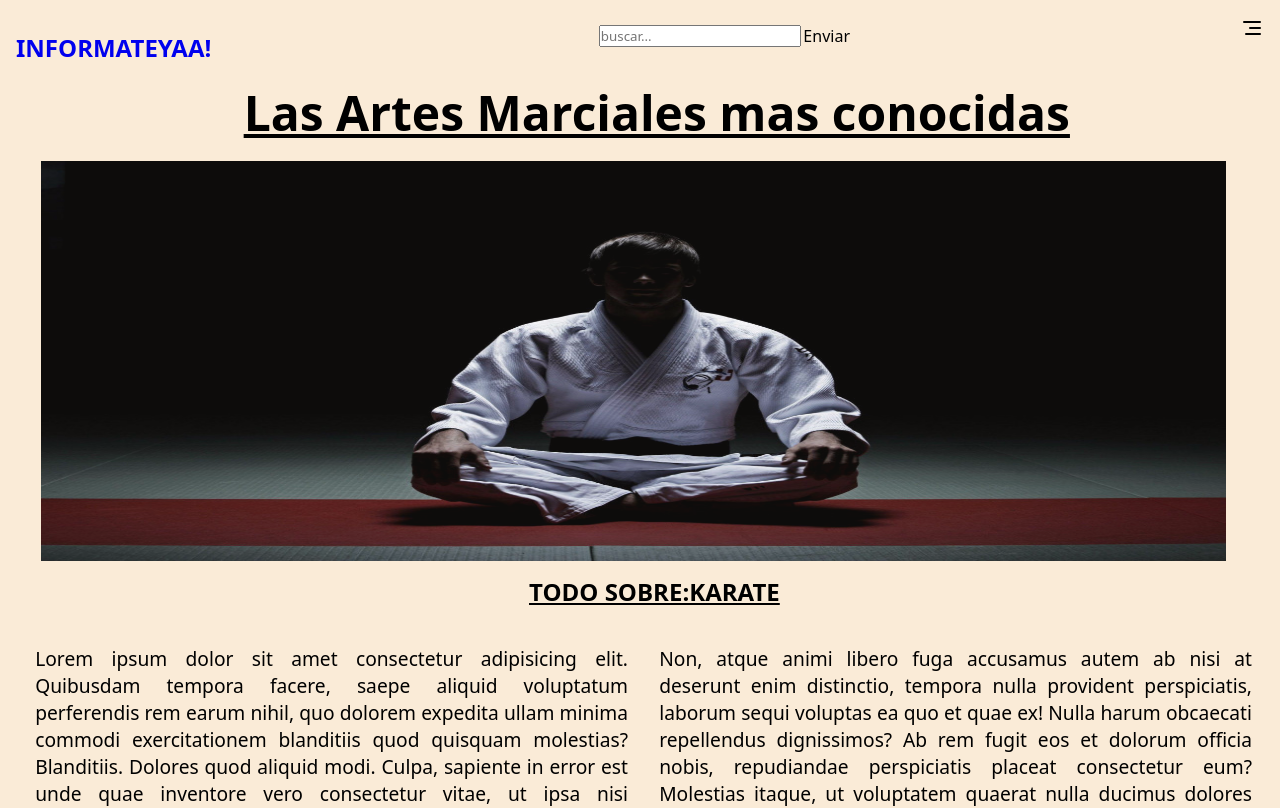
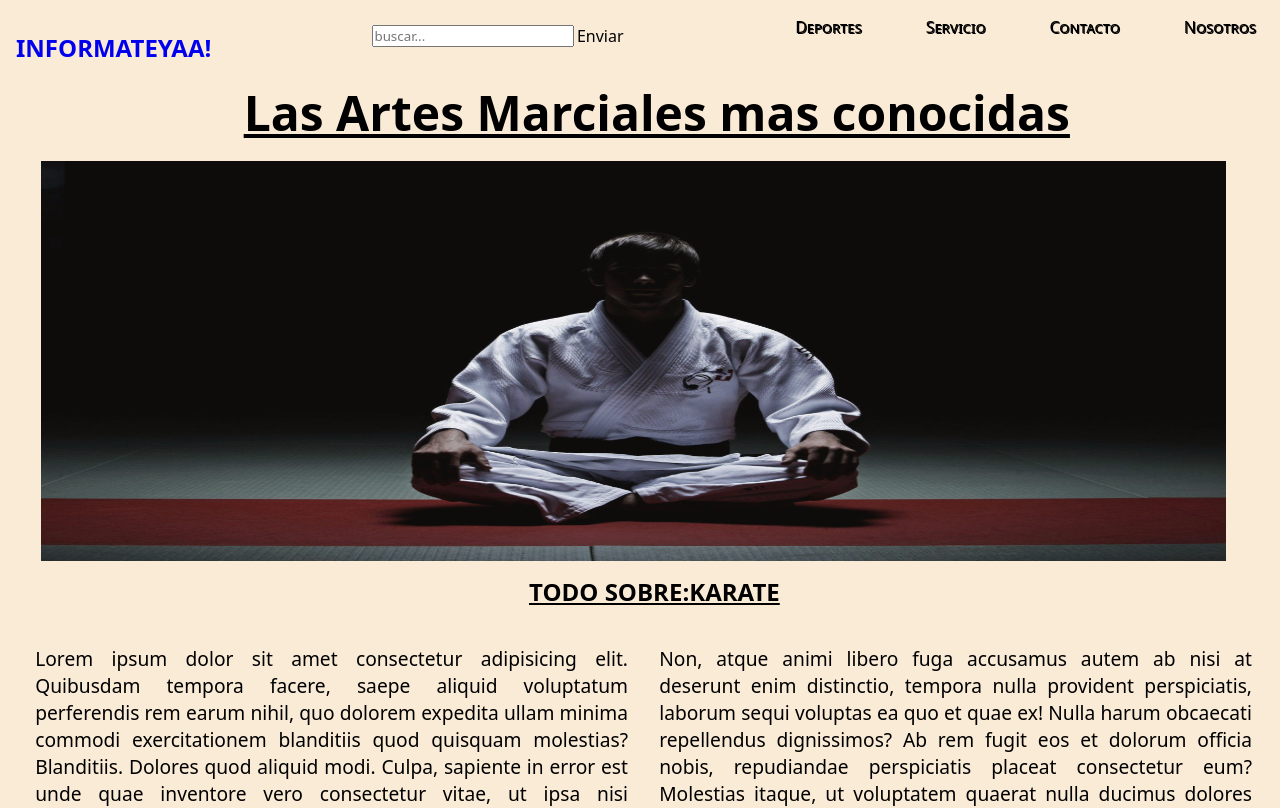
Before and after one commit to NazzaFerraris2023/PreEntrega2-FerrarisSabbatini-coderhouse, a plain HTML site: page index.html in a window 1280 px wide. Shown: the top 808 px of the page. Drawn offline with Linux system fonts and the light colour scheme.

Commit message:
se resolvio problema con la barra de navegacion

```diff
--- a/css/index.css
+++ b/css/index.css
@@ -166,6 +166,10 @@ div.contenedor-svg{
 
 
 }
+
+header div.menu-hamburguesa nav ul li::marker{
+      color: transparent;
+   }
 
 
 
@@ -371,25 +375,97 @@ footer.pie-pagina ul.lista-pie-pagina li{
    .buscador input.btn-send:hover{
       color: rgb(214, 156, 80);
    }
-   header nav{
+/* .menu-hamburguesa a{
+   color: inherit;
+   text-decoration: none;
+   display: none;
+   padding: 10px 20px;
+   max-width: 200px;
+   background: none;
+   font-variant: small-caps;
+   text-shadow: 1px 1px black;
+
+}
+.menu-hamburguesa input[type="checkbox"], .menu-hamburguesa .bloque-1, .menu-hamburguesa .bloque-2{
+   position: absolute;
+   box-sizing: border-box;
+   margin: 0;
+   padding: 0;
+   right: 0;
+   top: 0;
+   width: 48px;
+   height: 48px;
+   display: none;
+}
+.menu-hamburguesa .bloque-1, .menu-hamburguesa .bloque-2 {
+   font-size: 48px;
+   pointer-events: none;
+   display: none;
+}
+.menu-hamburguesa input[type="checkbox"] {
+   opacity: 0;
+   display: none;
+}
+.menu-hamburguesa {
+   color: black;
+   position: relative;
+   background: none;
+   min-height: 48px;
+   display: none;
+}
+.menu-hamburguesa nav {
+   display: none;
+}
+.menu-hamburguesa input:checked ~ nav {
+   display: none;
+}
+.menu-hamburguesa input:checked ~ .bloque-1 {
+   display: none;
+}
+.menu-hamburguesa input:not(:checked) ~ .bloque-2 {
+   display: none;
+}
+*/
+div.contenedor-svg{
+   display: none;
+   flex-direction: row;
+   justify-content: end;
+
+
+}
+
+
+
+
+   header div.menu-hamburguesa nav{
       display: grid;
       grid-column: span 2;
       grid-area: nav;
+
+
    }
-   header nav ul{
+   header div.menu-hamburguesa nav ul{
       display: flex;
       flex-direction: row;
-      justify-content: space-between;
+      justify-content: space-around;
       gap: 3em;
    }
+   header div.menu-hamburguesa nav ul li{
+      display: flex;
+      flex-direction: row;
+      justify-content: space-around;
+   }
+   header div.menu-hamburguesa nav ul li::marker{
+      color: transparent;
+   }
+   header div.menu-hamburguesa nav ul li a:hover{
+   color: rgb(214, 156, 80);
 
-   header nav ul li a:hover{
-   color: rgb(214, 156, 80);
 }
-div.contenedor-svg{
+/* div.contenedor-svg{
    display: flex;
    justify-content: end;
-}
+} */
 /* div button.redes-sociales{
    display: flex;
    align-items: center;
@@ -597,11 +673,68 @@ header div.contenedor{
       background-color:none;
       width: 100%;
    }
-   nav ul li{
+
+/* .menu-hamburguesa a{
+   color: inherit;
+   text-decoration: none;
+   display: none;
+   padding: 10px 20px;
+   max-width: 200px;
+   background: none;
+   font-variant: small-caps;
+   text-shadow: 1px 1px black;
+
+}
+.menu-hamburguesa input[type="checkbox"], .menu-hamburguesa .bloque-1, .menu-hamburguesa .bloque-2{
+   position: absolute;
+   box-sizing: border-box;
+   margin: 0;
+   padding: 0;
+   right: 0;
+   top: 0;
+   width: 48px;
+   height: 48px;
+   display: none;
+}
+.menu-hamburguesa .bloque-1, .menu-hamburguesa .bloque-2 {
+   font-size: 48px;
+   pointer-events: none;
+   display: none;
+}
+.menu-hamburguesa input[type="checkbox"] {
+   opacity: 0;
+   display: none;
+}
+.menu-hamburguesa {
+   color: black;
+   position: relative;
+   background: none;
+   min-height: 48px;
+   display: none;
+}
+.menu-hamburguesa nav {
+   display: none;
+}
+.menu-hamburguesa input:checked ~ nav {
+   display: none;
+}
+.menu-hamburguesa input:checked ~ .bloque-1 {
+   display: none;
+}
+.menu-hamburguesa input:not(:checked) ~ .bloque-2 {
+   display: none;
+}
+div.contenedor-svg{
+   display: none;
+   flex-direction: row;
+   justify-content: end;
+
+
+} */
+div.menu-hamburguesa nav ul li{
       list-style: none;
       }
-
-      header nav ul li a{
+header div.menu-hamburguesa nav ul li a{
          text-decoration: solid;
          color: black;
          padding: 0 .5em;
```
